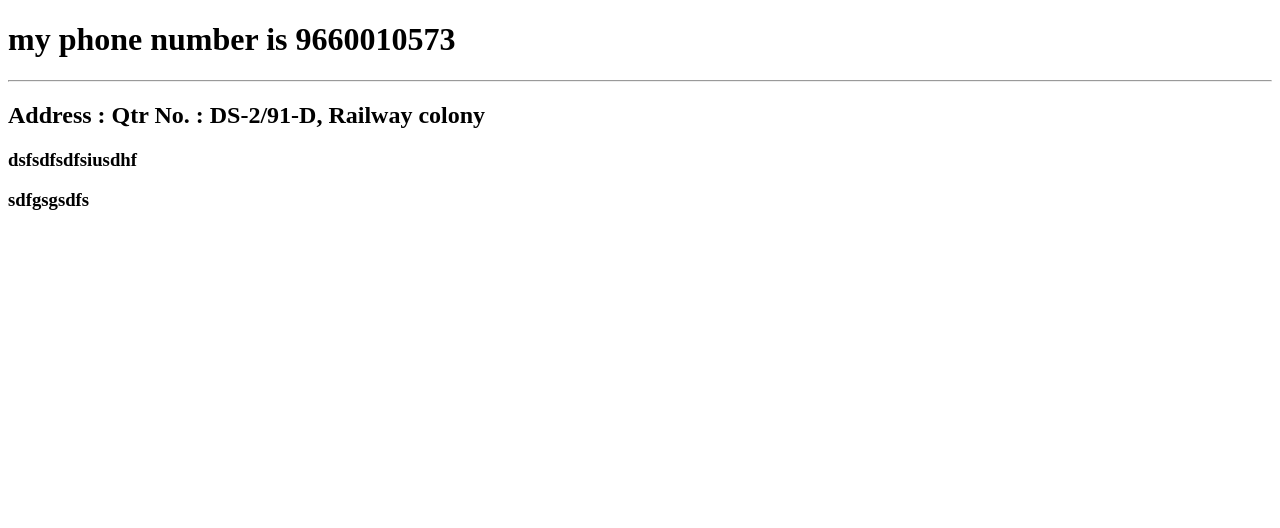
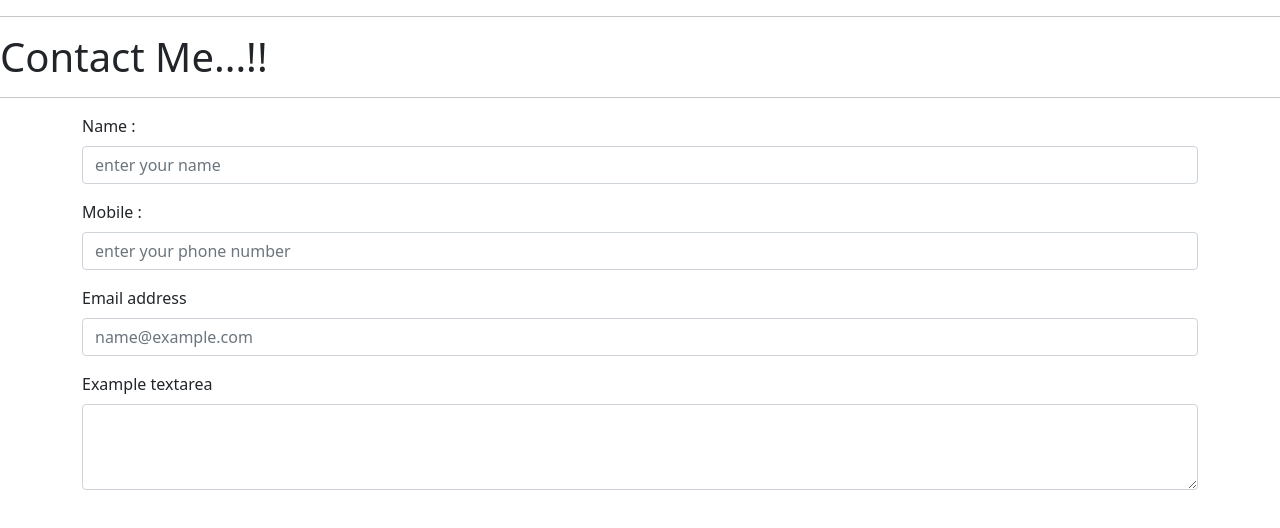
Before and after one commit to akashkumar23/my-portfolio, a plain HTML site: page contacts.html in a window 1280 px wide. Drawn offline with nearby package versions, Linux system fonts and the light colour scheme.

Commit message:
update contact

```diff
--- a/contacts.html
+++ b/contacts.html
@@ -1,16 +1,49 @@
-<!DOCTYPE html>
+<!doctype html>
 <html lang="en">
-<head>
-    <meta charset="UTF-8">
-    <meta http-equiv="X-UA-Compatible" content="IE=edge">
-    <meta name="viewport" content="width=device-width, initial-scale=1.0">
-    <title>Contacts </title>
-</head>
-<body>
-    <h1>my phone number is 9660010573 </h1>
-    <hr>
-    <h2>Address : Qtr No. : DS-2/91-D, Railway colony </h2>
-    <h3>dsfsdfsdfsiusdhf</h3>
-    <h3>sdfgsgsdfs</h3>
-</body>
+  <head>
+    <!-- Required meta tags -->
+    <meta charset="utf-8">
+    <meta name="viewport" content="width=device-width, initial-scale=1">
+
+    <!-- Bootstrap CSS -->
+    <link href="https://cdn.jsdelivr.net/npm/bootstrap@5.0.2/dist/css/bootstrap.min.css" rel="stylesheet" integrity="sha384-EVSTQN3/azprG1Anm3QDgpJLIm9Nao0Yz1ztcQTwFspd3yD65VohhpuuCOmLASjC" crossorigin="anonymous">
+    <link rel="stylesheet" href="stylecontact.css">
+    <title>Contact Me</title>
+  </head>
+  <body>
+
+      <hr>
+      <h1>Contact Me...!!</h1>
+      <hr>
+
+      <div class="container">
+          <div class="mb-3">
+              <label for="exampleFormControlInput1" class="form-label">Name : </label>
+              <input type="text" class="form-control" id="exampleFormControlInput1" placeholder="enter your name">
+            </div>
+            <div class="mb-3">
+                <label for="exampleFormControlInput1" class="form-label">Mobile : </label>
+                <input type="number" class="form-control" id="exampleFormControlInput1" placeholder="enter your phone number">
+            </div>
+            <div class="mb-3">
+                <label for="exampleFormControlInput1" class="form-label">Email address</label>
+                <input type="email" class="form-control" id="exampleFormControlInput1" placeholder="name@example.com">
+            </div>
+            <div class="mb-3">
+                <label for="exampleFormControlTextarea1" class="form-label">Example textarea</label>
+                <textarea class="form-control" id="exampleFormControlTextarea1" rows="3"></textarea>
+            </div>
+        </div>
+
+    <!-- Optional JavaScript; choose one of the two! -->
+
+    <!-- Option 1: Bootstrap Bundle with Popper -->
+    <script src="https://cdn.jsdelivr.net/npm/bootstrap@5.0.2/dist/js/bootstrap.bundle.min.js" integrity="sha384-MrcW6ZMFYlzcLA8Nl+NtUVF0sA7MsXsP1UyJoMp4YLEuNSfAP+JcXn/tWtIaxVXM" crossorigin="anonymous"></script>
+
+    <!-- Option 2: Separate Popper and Bootstrap JS -->
+    <!--
+    <script src="https://cdn.jsdelivr.net/npm/@popperjs/core@2.9.2/dist/umd/popper.min.js" integrity="sha384-IQsoLXl5PILFhosVNubq5LC7Qb9DXgDA9i+tQ8Zj3iwWAwPtgFTxbJ8NT4GN1R8p" crossorigin="anonymous"></script>
+    <script src="https://cdn.jsdelivr.net/npm/bootstrap@5.0.2/dist/js/bootstrap.min.js" integrity="sha384-cVKIPhGWiC2Al4u+LWgxfKTRIcfu0JTxR+EQDz/bgldoEyl4H0zUF0QKbrJ0EcQF" crossorigin="anonymous"></script>
+    -->
+  </body>
 </html>
```
